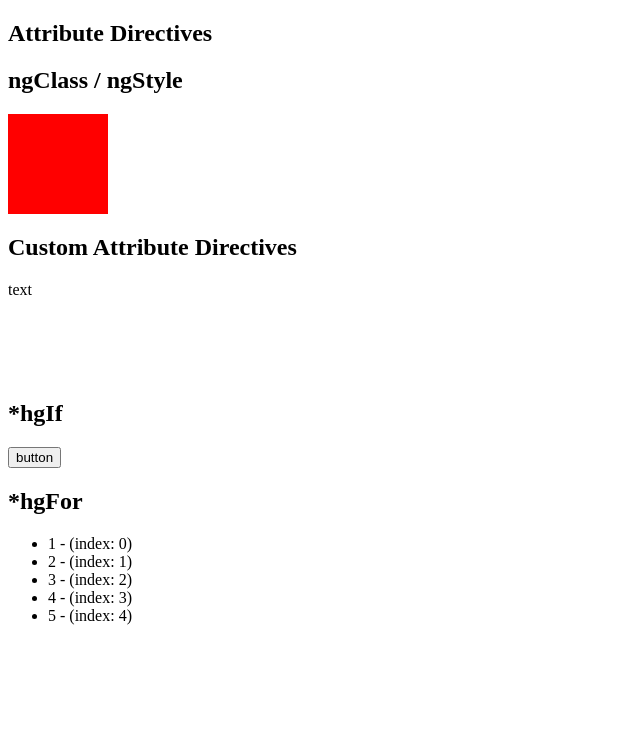
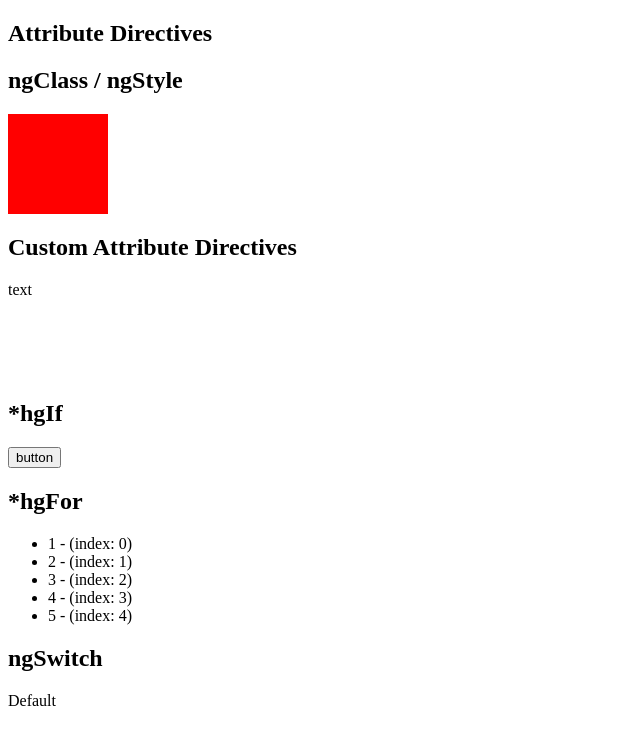
Before and after one commit to new79den/directives, an Angular app: page / in a window 1280 px wide. Shown: the top 744 px of the page, without its empty margins (0-640 px from the left). Built offline with nearby package versions, Linux system fonts and the light colour scheme.

Commit message:
Lesson 44 ngSwitch

```diff
--- a/src/app/app.component.html
+++ b/src/app/app.component.html
@@ -18,3 +18,11 @@
     {{item}} - (index: {{i}})
   </li>
 </ul>
+
+<h2> ngSwitch </h2>
+
+<div [ngSwitch] = "value">
+  <p *ngSwitchCase="10"> 10</p>
+  <p *ngSwitchCase="100"> 100</p>
+  <p *ngSwitchDefault=""> Default</p>
+</div>
--- a/src/app/app.component.ts
+++ b/src/app/app.component.ts
@@ -9,7 +9,7 @@ export class AppComponent {
 
   private switch: boolean = false;
   private items: number[] = [1,2,3,4,5];
-
+  private value: number = 1020;
   onSwitch(){
     this.switch = !this.switch;
   }
```
